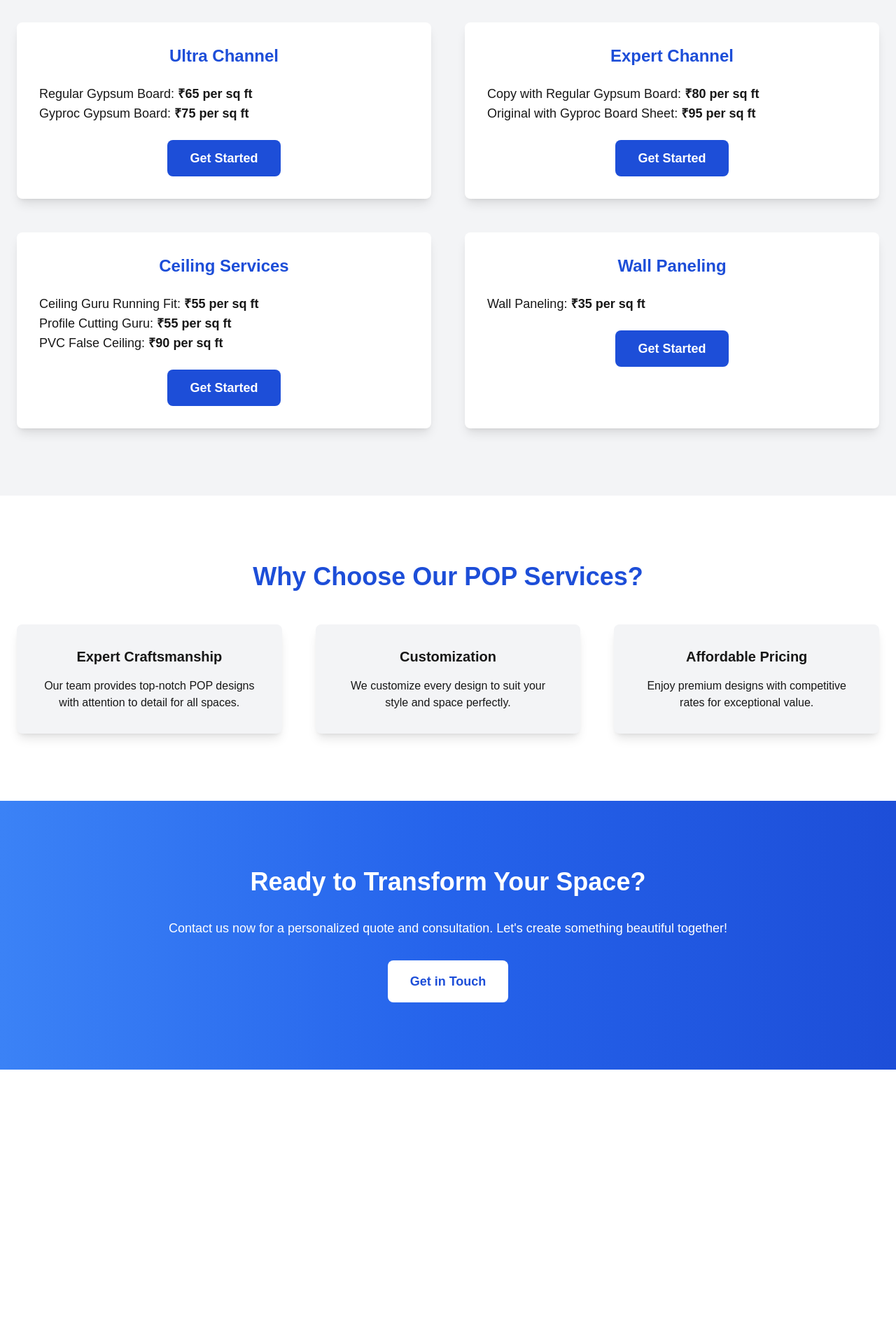
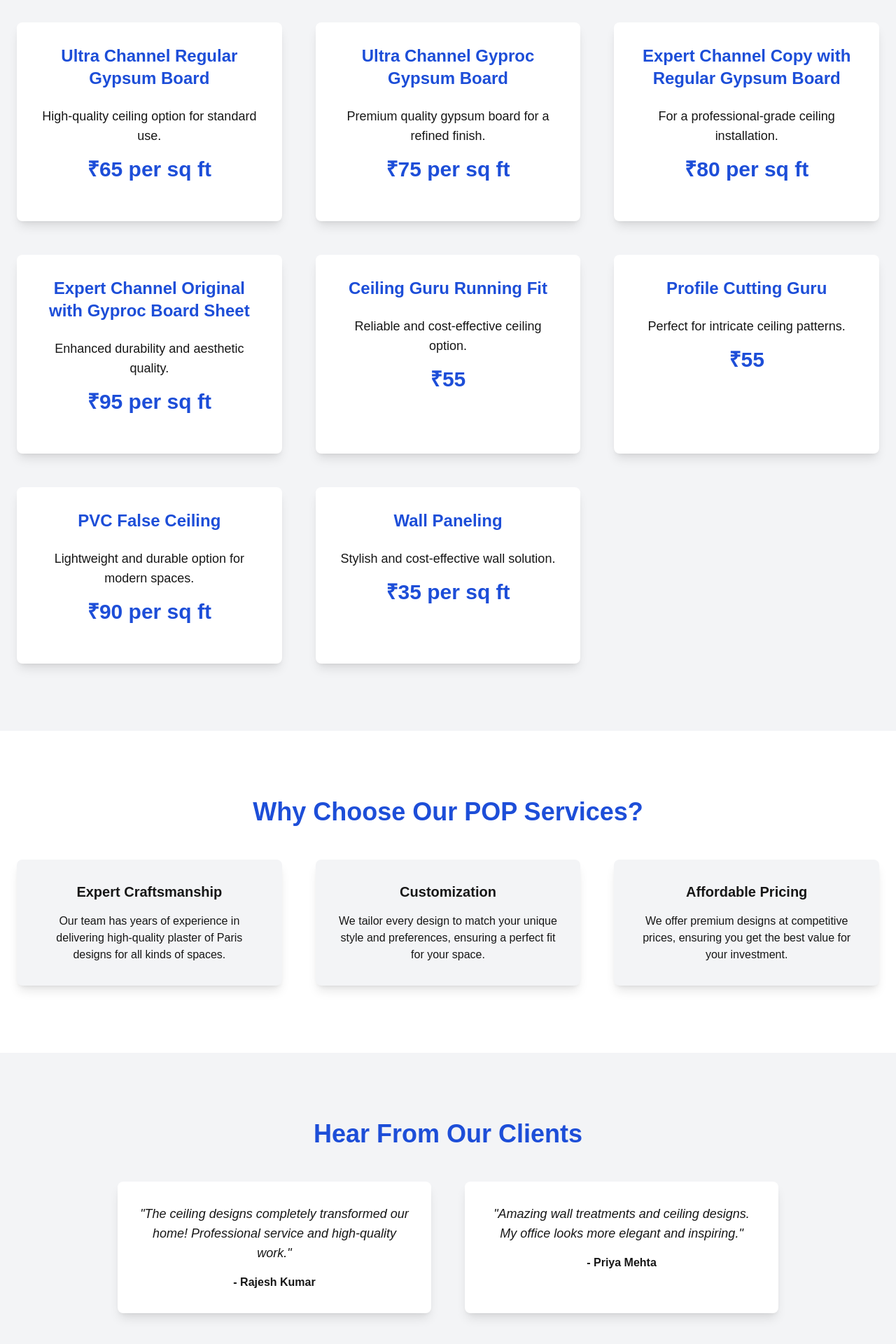
Before and after one commit to Pankajol/afzalpopwork, a Next.js app: page /pricing in a window 1280 px wide. Shown: the part 680-2600 px from the top of the page at 70% size. Before the commit the page ends 2208 px from the top, so only its background shows below. Built offline with nearby package versions, Linux system fonts and the light colour scheme.

Commit message:
pricing page error

```diff
--- a/src/app/pricing/page.tsx
+++ b/src/app/pricing/page.tsx
@@ -8,7 +8,7 @@
       <section className="relative bg-gradient-to-r from-blue-500 via-blue-600 to-blue-700 text-white py-28">
         <div className="absolute top-0 left-0 w-full h-full z-0">
           <Image
-            src="/pricing-img.jpg"
+            src="/pricing-img.jpg" // Background image path (adjust accordingly)
             alt="Pricing Page Background"
             layout="fill"
             objectFit="cover"
@@ -20,8 +20,9 @@
             Affordable POP Services for Every Budget
           </h1>
           <p className="text-lg md:text-xl lg:text-2xl mb-8 max-w-3xl mx-auto">
-            Choose the best options for your space with our transparent, value-oriented pricing.
+            Choose the right package for your home or office. Our transparent pricing ensures you know exactly what you&apos;re paying for.
           </p>
+
           <Link href="#pricing-plans">
             <button className="bg-white text-blue-700 hover:bg-blue-700 hover:text-white px-8 py-4 text-lg font-semibold rounded-lg transition-all duration-300 transform hover:scale-105">
               View Pricing Plans
@@ -36,57 +37,53 @@
           <h2 className="text-3xl md:text-4xl font-extrabold text-blue-700 mb-12">
             Our Pricing Plans
           </h2>
-          <div className="grid grid-cols-1 md:grid-cols-2 lg:grid-cols-2 gap-12">
-            <div className="bg-white p-8 rounded-lg shadow-lg">
-              <h3 className="text-2xl font-semibold text-blue-700 mb-6">Ultra Channel</h3>
-              <ul className="text-left mb-6 text-lg">
-                <li>Regular Gypsum Board: <strong>₹65 per sq ft</strong></li>
-                <li>Gyproc Gypsum Board: <strong>₹75 per sq ft</strong></li>
-              </ul>
-              <Link href="/contact">
-                <button className="bg-blue-700 text-white hover:bg-blue-800 px-8 py-3 text-lg font-semibold rounded-lg transition-all duration-300 transform hover:scale-105">
-                  Get Started
-                </button>
-              </Link>
+          <div className="grid grid-cols-1 md:grid-cols-2 lg:grid-cols-3 gap-12">
+            <div className="bg-white p-8 rounded-lg shadow-lg transform hover:scale-105 transition-all duration-300">
+              <h3 className="text-2xl font-semibold text-blue-700 mb-6">Ultra Channel Regular Gypsum Board</h3>
+              <p className="text-lg mb-4">High-quality ceiling option for standard use.</p>
+              <div className="text-3xl font-bold text-blue-700 mb-6">₹65 per sq ft</div>
             </div>
 
-            <div className="bg-white p-8 rounded-lg shadow-lg">
-              <h3 className="text-2xl font-semibold text-blue-700 mb-6">Expert Channel</h3>
-              <ul className="text-left mb-6 text-lg">
-                <li>Copy with Regular Gypsum Board: <strong>₹80 per sq ft</strong></li>
-                <li>Original with Gyproc Board Sheet: <strong>₹95 per sq ft</strong></li>
-              </ul>
-              <Link href="/contact">
-                <button className="bg-blue-700 text-white hover:bg-blue-800 px-8 py-3 text-lg font-semibold rounded-lg transition-all duration-300 transform hover:scale-105">
-                  Get Started
-                </button>
-              </Link>
+            <div className="bg-white p-8 rounded-lg shadow-lg transform hover:scale-105 transition-all duration-300">
+              <h3 className="text-2xl font-semibold text-blue-700 mb-6">Ultra Channel Gyproc Gypsum Board</h3>
+              <p className="text-lg mb-4">Premium quality gypsum board for a refined finish.</p>
+              <div className="text-3xl font-bold text-blue-700 mb-6">₹75 per sq ft</div>
             </div>
 
-            <div className="bg-white p-8 rounded-lg shadow-lg">
-              <h3 className="text-2xl font-semibold text-blue-700 mb-6">Ceiling Services</h3>
-              <ul className="text-left mb-6 text-lg">
-                <li>Ceiling Guru Running Fit: <strong>₹55 per sq ft</strong></li>
-                <li>Profile Cutting Guru: <strong>₹55 per sq ft</strong></li>
-                <li>PVC False Ceiling: <strong>₹90 per sq ft</strong></li>
-              </ul>
-              <Link href="/contact">
-                <button className="bg-blue-700 text-white hover:bg-blue-800 px-8 py-3 text-lg font-semibold rounded-lg transition-all duration-300 transform hover:scale-105">
-                  Get Started
-                </button>
-              </Link>
+            <div className="bg-white p-8 rounded-lg shadow-lg transform hover:scale-105 transition-all duration-300">
+              <h3 className="text-2xl font-semibold text-blue-700 mb-6">Expert Channel Copy with Regular Gypsum Board</h3>
+              <p className="text-lg mb-4">For a professional-grade ceiling installation.</p>
+              <div className="text-3xl font-bold text-blue-700 mb-6">₹80 per sq ft</div>
             </div>
 
-            <div className="bg-white p-8 rounded-lg shadow-lg">
+            <div className="bg-white p-8 rounded-lg shadow-lg transform hover:scale-105 transition-all duration-300">
+              <h3 className="text-2xl font-semibold text-blue-700 mb-6">Expert Channel Original with Gyproc Board Sheet</h3>
+              <p className="text-lg mb-4">Enhanced durability and aesthetic quality.</p>
+              <div className="text-3xl font-bold text-blue-700 mb-6">₹95 per sq ft</div>
+            </div>
+
+            <div className="bg-white p-8 rounded-lg shadow-lg transform hover:scale-105 transition-all duration-300">
+              <h3 className="text-2xl font-semibold text-blue-700 mb-6">Ceiling Guru Running Fit</h3>
+              <p className="text-lg mb-4">Reliable and cost-effective ceiling option.</p>
+              <div className="text-3xl font-bold text-blue-700 mb-6">₹55</div>
+            </div>
+
+            <div className="bg-white p-8 rounded-lg shadow-lg transform hover:scale-105 transition-all duration-300">
+              <h3 className="text-2xl font-semibold text-blue-700 mb-6">Profile Cutting Guru</h3>
+              <p className="text-lg mb-4">Perfect for intricate ceiling patterns.</p>
+              <div className="text-3xl font-bold text-blue-700 mb-6">₹55</div>
+            </div>
+
+            <div className="bg-white p-8 rounded-lg shadow-lg transform hover:scale-105 transition-all duration-300">
+              <h3 className="text-2xl font-semibold text-blue-700 mb-6">PVC False Ceiling</h3>
+              <p className="text-lg mb-4">Lightweight and durable option for modern spaces.</p>
+              <div className="text-3xl font-bold text-blue-700 mb-6">₹90 per sq ft</div>
+            </div>
+
+            <div className="bg-white p-8 rounded-lg shadow-lg transform hover:scale-105 transition-all duration-300">
               <h3 className="text-2xl font-semibold text-blue-700 mb-6">Wall Paneling</h3>
-              <ul className="text-left mb-6 text-lg">
-                <li>Wall Paneling: <strong>₹35 per sq ft</strong></li>
-              </ul>
-              <Link href="/contact">
-                <button className="bg-blue-700 text-white hover:bg-blue-800 px-8 py-3 text-lg font-semibold rounded-lg transition-all duration-300 transform hover:scale-105">
-                  Get Started
-                </button>
-              </Link>
+              <p className="text-lg mb-4">Stylish and cost-effective wall solution.</p>
+              <div className="text-3xl font-bold text-blue-700 mb-6">₹35 per sq ft</div>
             </div>
           </div>
         </div>
@@ -102,20 +99,43 @@
             <div className="bg-gray-100 p-8 rounded-lg shadow-lg">
               <h3 className="text-xl font-semibold mb-4">Expert Craftsmanship</h3>
               <p>
-                Our team provides top-notch POP designs with attention to detail for all spaces.
+                Our team has years of experience in delivering high-quality plaster of Paris designs for all kinds of spaces.
               </p>
             </div>
             <div className="bg-gray-100 p-8 rounded-lg shadow-lg">
               <h3 className="text-xl font-semibold mb-4">Customization</h3>
               <p>
-                We customize every design to suit your style and space perfectly.
+                We tailor every design to match your unique style and preferences, ensuring a perfect fit for your space.
               </p>
             </div>
             <div className="bg-gray-100 p-8 rounded-lg shadow-lg">
               <h3 className="text-xl font-semibold mb-4">Affordable Pricing</h3>
               <p>
-                Enjoy premium designs with competitive rates for exceptional value.
+                We offer premium designs at competitive prices, ensuring you get the best value for your investment.
               </p>
+            </div>
+          </div>
+        </div>
+      </section>
+
+      {/* Testimonials */}
+      <section className="py-24 bg-gray-100">
+        <div className="container mx-auto px-6 text-center">
+          <h2 className="text-3xl md:text-4xl font-extrabold text-blue-700 mb-12">
+            Hear From Our Clients
+          </h2>
+          <div className="flex justify-center gap-12">
+            <div className="bg-white p-8 rounded-lg shadow-lg max-w-md">
+              <blockquote className="italic text-lg mb-4">
+                &quot;The ceiling designs completely transformed our home! Professional service and high-quality work.&quot;
+              </blockquote>
+              <p className="font-semibold">- Rajesh Kumar</p>
+            </div>
+            <div className="bg-white p-8 rounded-lg shadow-lg max-w-md">
+              <blockquote className="italic text-lg mb-4">
+                &quot;Amazing wall treatments and ceiling designs. My office looks more elegant and inspiring.&quot;
+              </blockquote>
+              <p className="font-semibold">- Priya Mehta</p>
             </div>
           </div>
         </div>
@@ -127,7 +147,7 @@
           Ready to Transform Your Space?
         </h2>
         <p className="text-lg mb-8">
-          Contact us now for a personalized quote and consultation. Let's create something beautiful together!
+          Contact us now for a personalized quote and consultation. Let&apos;s create something beautiful together!
         </p>
         <Link href="/contact">
           <button className="bg-white text-blue-700 hover:bg-blue-700 hover:text-white px-8 py-4 text-lg font-semibold rounded-lg transition-all duration-300 transform hover:scale-105">
```
